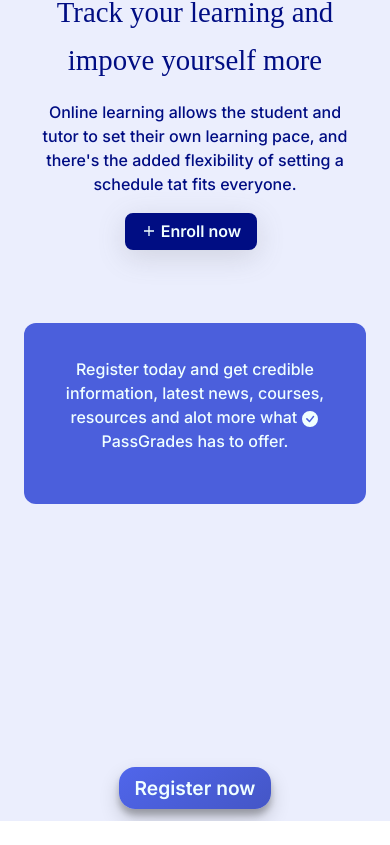
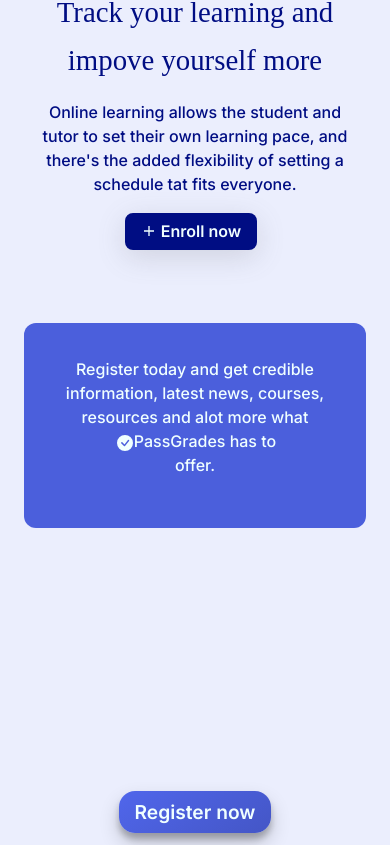
Before and after one commit to Fareed0001/passgrades-student, a Next.js app: page / in a window 390 px wide. Shown: the part 5013-5858 px from the top of the page. Before the commit the page ends 5834 px from the top, so only its background shows below. Built offline with nearby package versions, Linux system fonts and the light colour scheme.

Commit message:
landing page css fixed

```diff
--- a/src/pages/index.jsx
+++ b/src/pages/index.jsx
@@ -840,7 +840,7 @@
                     own learning pace, and there's the added flexibility of
                     setting a schedule tat fits everyone.
                   </p>
-                  <Link href="/auth/signup"  className="signup-link">
+                  <Link href="/auth/signup" className="signup-link">
                     <button
                       type="button"
                       className="nav-button try-now-button"
@@ -860,8 +860,8 @@
                 <p className="seventh-div-header">
                   Register today and get credible information, latest news,
                   courses, resources and alot more what
-                  <BsFillCheckCircleFill className="seventh-check-icon" />
-                  PassGrades has to offer.
+                  <span className="seventh-div-span"><BsFillCheckCircleFill className="seventh-check-icon" />
+                    PassGrades has to offer.</span>
                 </p>
               </div>
               <div className="row">
--- a/src/styles/globals.css
+++ b/src/styles/globals.css
@@ -2755,8 +2755,8 @@
   .open-sidebar-icon {
     display: block;
     color: #000d83;
-    font-size: 1.3rem;
-    margin: 8%;
+    font-size: 1.4rem;
+    margin: 5% auto 0 5%;
     position: absolute;
     font-weight: 600;
   }
```
